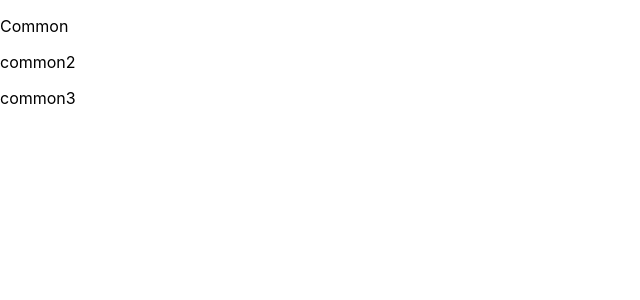
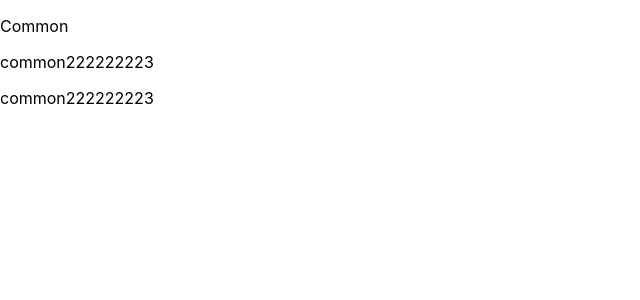
Before and after one commit to irHasanmolla/my-digital-portfolio, a React (Create React App) app: page / in a window 1280 px wide. Shown: the top 300 px of the page, without its empty margins (0-640 px from the left). Built offline with nearby package versions, Linux system fonts and the light colour scheme; the HTML template or start-up script is replaced by a standard one.

Commit message:
changes in common

```diff
--- a/src/Common.js
+++ b/src/Common.js
@@ -4,8 +4,8 @@ const Common = () => {
   return (
     <div>
       <p>Common</p>
-      <p>common2</p>
-      <p>common3</p>
+      <p>common222222223</p>
+      <p>common222222223</p>
     </div>
   )
 }
```
